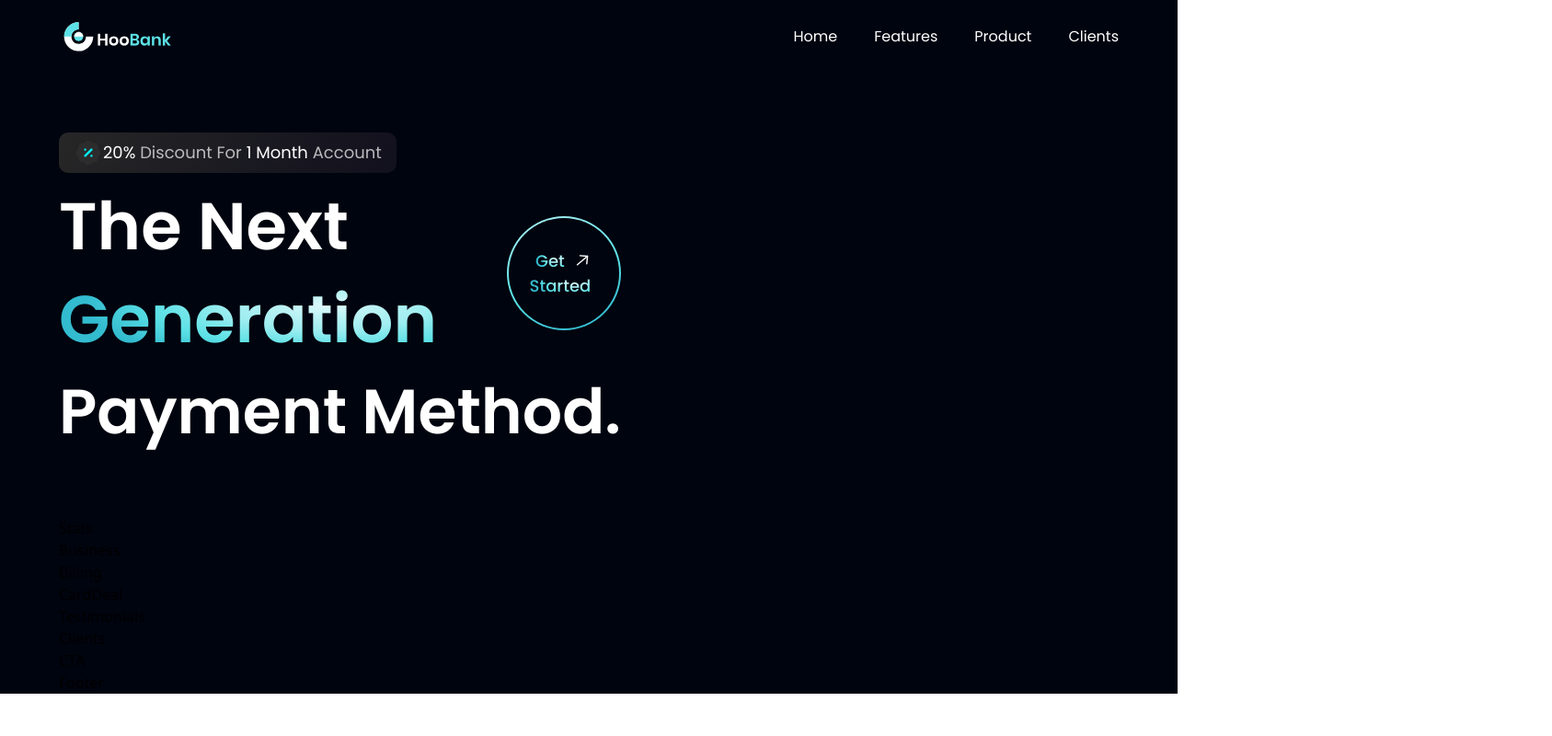
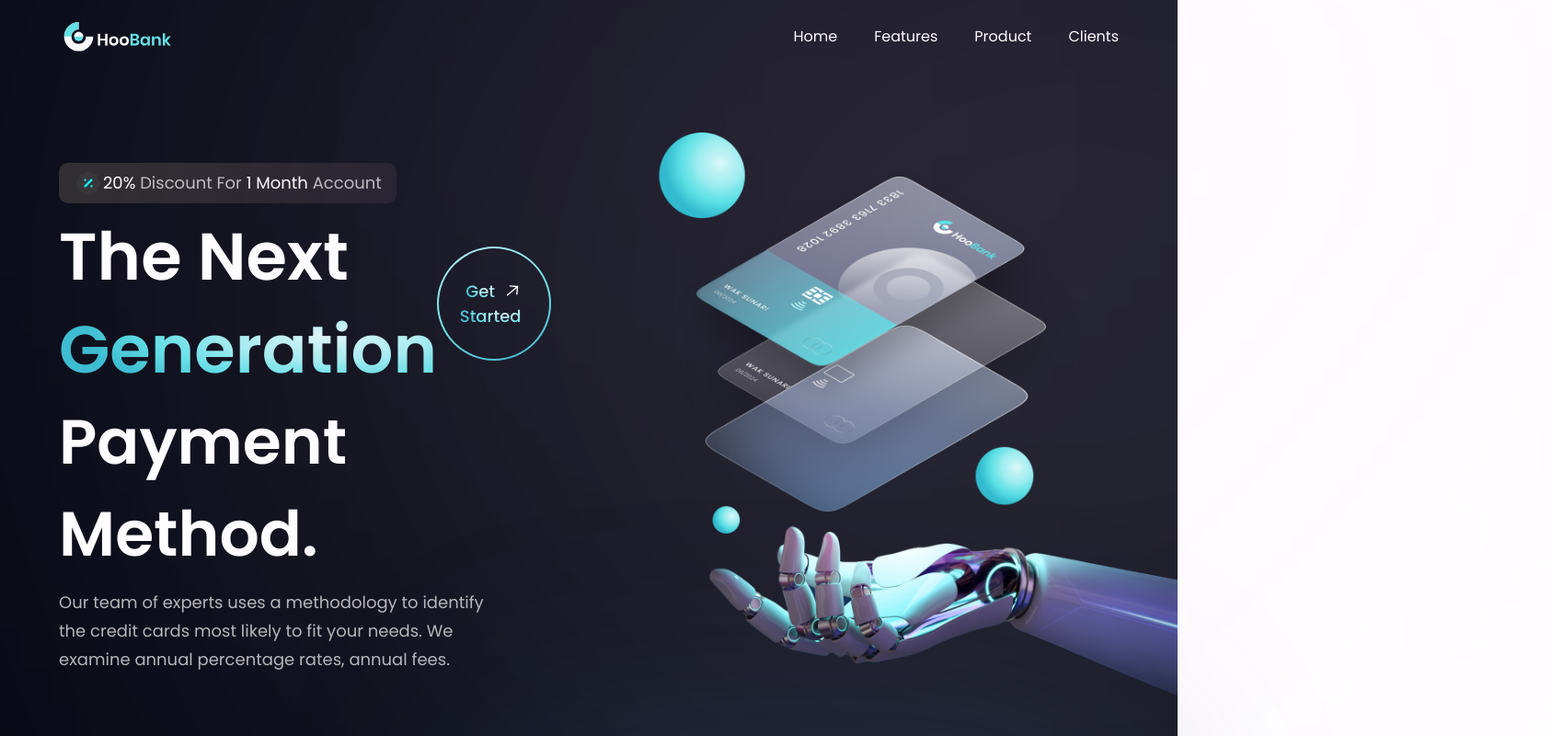
Before and after one commit to syedmilad/Bank_UI-UX, a React (Create React App) app: page / in a window 1280 px wide. Shown: the top 800 px of the page at 92% size, 1687 px wide, since content can reach past the window. Built offline with nearby package versions, Linux system fonts and the light colour scheme.

Commit message:
hero section completed.

```diff
--- a/src/components/Hero.jsx
+++ b/src/components/Hero.jsx
@@ -30,6 +30,21 @@ const Hero = () => {
         <h1 className="font-poppins font-semibold ss:text-[68px] text-[52px] text-white ss:leading-[100.8px] leading-[75px] w-full">
           Payment Method.
         </h1>
+        <p className={`${styles.paragraph} max-w-[470px] mt-2 `}>
+          Our team of experts uses a methodology to identify the credit cards
+          most likely to fit your needs. We examine annual percentage rates,
+          annual fees.
+        </p>
+      </div>
+      <div>
+        <img
+          src={robot}
+          alt="billing"
+          className="w-[100%] h-[100% relative z-[5]"
+        />
+        <div className="absolute pink__gradient w-[40%] h-[35%] top-0 z-[0]" />
+        <div className="absolute  w-[80%] h-[80%] white__gradient bottom-40 rounded-full z-[1]" />
+        <div className="absolute blue__gradient w-[50%] h-[50%] right-20 z-[0]" />
       </div>
     </section>
   );
```
Lines whose indentation alone changed are shown as unchanged.
